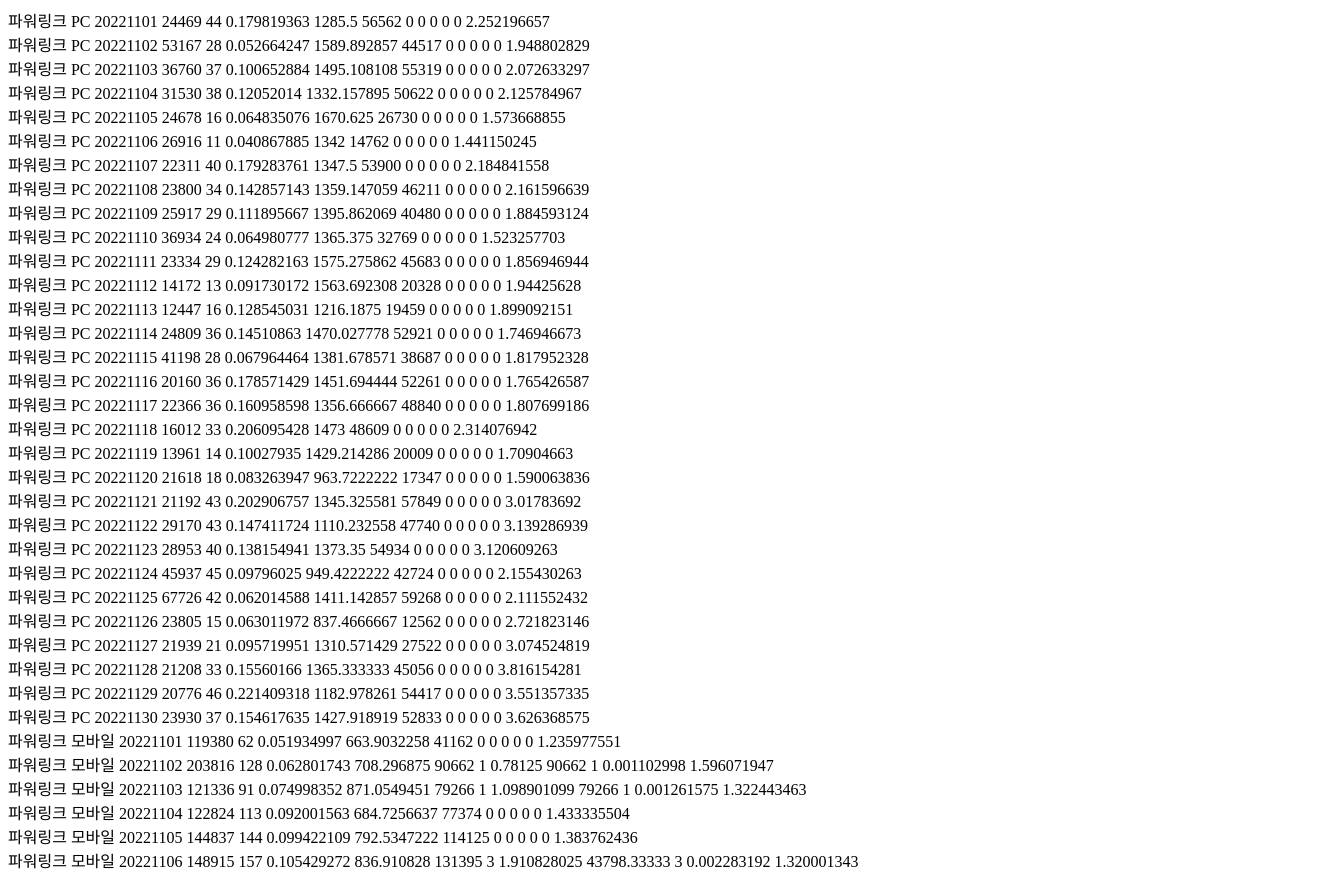
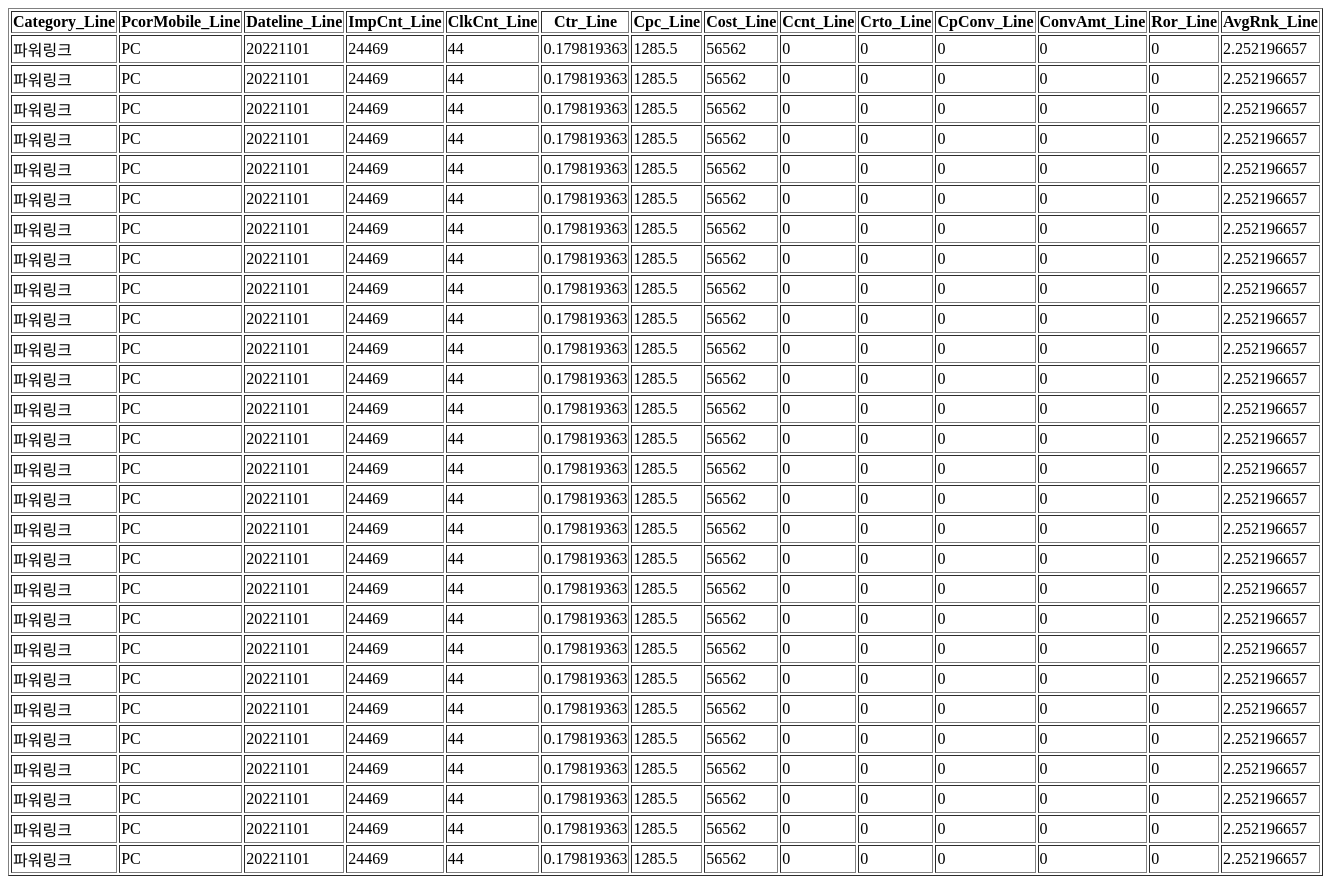
Before and after one commit to develop-kjy/samplepage, a website: page index.html in a window 1280 px wide. Shown: the top 876 px of the page, 1323 px wide, since content can reach past the window. Drawn offline with nearby package versions, Linux system fonts and the light colour scheme.

Commit message:
업데이트

```diff
--- a/index.html
+++ b/index.html
@@ -20,126 +20,502 @@
 </head>
 
 <body>
-    파워링크 PC 20221101 24469 44 0.179819363 1285.5 56562 0 0 0 0 0 2.252196657
-    <br>파워링크 PC 20221102 53167 28 0.052664247 1589.892857 44517 0 0 0 0 0 1.948802829
-    <br>파워링크 PC 20221103 36760 37 0.100652884 1495.108108 55319 0 0 0 0 0 2.072633297
-    <br>파워링크 PC 20221104 31530 38 0.12052014 1332.157895 50622 0 0 0 0 0 2.125784967
-    <br>파워링크 PC 20221105 24678 16 0.064835076 1670.625 26730 0 0 0 0 0 1.573668855
-    <br>파워링크 PC 20221106 26916 11 0.040867885 1342 14762 0 0 0 0 0 1.441150245
-    <br>파워링크 PC 20221107 22311 40 0.179283761 1347.5 53900 0 0 0 0 0 2.184841558
-    <br>파워링크 PC 20221108 23800 34 0.142857143 1359.147059 46211 0 0 0 0 0 2.161596639
-    <br>파워링크 PC 20221109 25917 29 0.111895667 1395.862069 40480 0 0 0 0 0 1.884593124
-    <br>파워링크 PC 20221110 36934 24 0.064980777 1365.375 32769 0 0 0 0 0 1.523257703
-    <br>파워링크 PC 20221111 23334 29 0.124282163 1575.275862 45683 0 0 0 0 0 1.856946944
-    <br>파워링크 PC 20221112 14172 13 0.091730172 1563.692308 20328 0 0 0 0 0 1.94425628
-    <br>파워링크 PC 20221113 12447 16 0.128545031 1216.1875 19459 0 0 0 0 0 1.899092151
-    <br>파워링크 PC 20221114 24809 36 0.14510863 1470.027778 52921 0 0 0 0 0 1.746946673
-    <br>파워링크 PC 20221115 41198 28 0.067964464 1381.678571 38687 0 0 0 0 0 1.817952328
-    <br>파워링크 PC 20221116 20160 36 0.178571429 1451.694444 52261 0 0 0 0 0 1.765426587
-    <br>파워링크 PC 20221117 22366 36 0.160958598 1356.666667 48840 0 0 0 0 0 1.807699186
-    <br>파워링크 PC 20221118 16012 33 0.206095428 1473 48609 0 0 0 0 0 2.314076942
-    <br>파워링크 PC 20221119 13961 14 0.10027935 1429.214286 20009 0 0 0 0 0 1.70904663
-    <br>파워링크 PC 20221120 21618 18 0.083263947 963.7222222 17347 0 0 0 0 0 1.590063836
-    <br>파워링크 PC 20221121 21192 43 0.202906757 1345.325581 57849 0 0 0 0 0 3.01783692
-    <br>파워링크 PC 20221122 29170 43 0.147411724 1110.232558 47740 0 0 0 0 0 3.139286939
-    <br>파워링크 PC 20221123 28953 40 0.138154941 1373.35 54934 0 0 0 0 0 3.120609263
-    <br>파워링크 PC 20221124 45937 45 0.09796025 949.4222222 42724 0 0 0 0 0 2.155430263
-    <br>파워링크 PC 20221125 67726 42 0.062014588 1411.142857 59268 0 0 0 0 0 2.111552432
-    <br>파워링크 PC 20221126 23805 15 0.063011972 837.4666667 12562 0 0 0 0 0 2.721823146
-    <br>파워링크 PC 20221127 21939 21 0.095719951 1310.571429 27522 0 0 0 0 0 3.074524819
-    <br>파워링크 PC 20221128 21208 33 0.15560166 1365.333333 45056 0 0 0 0 0 3.816154281
-    <br>파워링크 PC 20221129 20776 46 0.221409318 1182.978261 54417 0 0 0 0 0 3.551357335
-    <br>파워링크 PC 20221130 23930 37 0.154617635 1427.918919 52833 0 0 0 0 0 3.626368575
-    <br>파워링크 모바일 20221101 119380 62 0.051934997 663.9032258 41162 0 0 0 0 0 1.235977551
-    <br>파워링크 모바일 20221102 203816 128 0.062801743 708.296875 90662 1 0.78125 90662 1 0.001102998 1.596071947
-    <br>파워링크 모바일 20221103 121336 91 0.074998352 871.0549451 79266 1 1.098901099 79266 1 0.001261575 1.322443463
-    <br>파워링크 모바일 20221104 122824 113 0.092001563 684.7256637 77374 0 0 0 0 0 1.433335504
-    <br>파워링크 모바일 20221105 144837 144 0.099422109 792.5347222 114125 0 0 0 0 0 1.383762436
-    <br>파워링크 모바일 20221106 148915 157 0.105429272 836.910828 131395 3 1.910828025 43798.33333 3 0.002283192 1.320001343
-    <br>파워링크 모바일 20221107 86123 97 0.112629611 869.1134021 84304 1 1.030927835 84304 1 0.001186183 1.402482496
-    <br>파워링크 모바일 20221108 126877 100 0.078816492 867.02 86702 2 2 43351 2 0.002306752 1.451602733
-    <br>파워링크 모바일 20221109 104205 93 0.089247157 1044.053763 97097 2 2.150537634 48548.5 2 0.002059796 1.295993474
-    <br>파워링크 모바일 20221110 184128 128 0.069516858 1103.007813 141185 0 0 0 0 0 1.320804006
-    <br>파워링크 모바일 20221111 116856 88 0.07530636 1028 90464 1 1.136363636 90464 1 0.001105412 1.469714863
-    <br>파워링크 모바일 20221112 127858 116 0.090725649 1049.267241 121715 0 0 0 0 0 1.425784855
-    <br>파워링크 모바일 20221113 133301 153 0.114777834 797.751634 122056 1 0.653594771 122056 1 0.000819296 1.368571879
-    <br>파워링크 모바일 20221114 116298 108 0.092864882 825.3055556 89133 0 0 0 0 0 1.242635299
-    <br>파워링크 모바일 20221115 216441 114 0.052670243 823.2631579 93852 0 0 0 0 0 1.435005383
-    <br>파워링크 모바일 20221116 100784 92 0.091284331 930.2173913 85580 0 0 0 0 0 1.247102715
-    <br>파워링크 모바일 20221117 99501 98 0.098491472 887.6326531 86988 0 0 0 0 0 1.261605411
-    <br>파워링크 모바일 20221118 76454 120 0.156957125 766.2416667 91949 0 0 0 0 0 1.320506448
-    <br>파워링크 모바일 20221119 93484 141 0.150827949 760.7943262 107272 0 0 0 0 0 1.359751401
-    <br>파워링크 모바일 20221120 109373 154 0.140802575 876.2857143 134948 1 0.649350649 134948 1 0.000741026 1.27556161
-    <br>파워링크 모바일 20221121 72995 97 0.132885814 746.5257732 72413 2 2.06185567 36206.5 2 0.002761935 1.352503596
-    <br>파워링크 모바일 20221122 88103 124 0.140744356 704.1774194 87318 2 1.612903226 43659 2 0.002290478 1.494148894
-    <br>파워링크 모바일 20221123 90293 123 0.136223185 687.8130081 84601 1 0.81300813 84601 1 0.001182019 1.404449957
-    <br>파워링크 모바일 20221124 185249 145 0.078273027 739.5793103 107239 0 0 0 0 0 1.372493239
-    <br>파워링크 모바일 20221125 351819 219 0.062247917 434.2237443 95095 1 0.456621005 95095 1 0.00105158 1.239375929
-    <br>파워링크 모바일 20221126 184628 159 0.086119115 601.3333333 95612 2 1.257861635 47806 2 0.002091788 1.300062829
-    <br>파워링크 모바일 20221127 109401 153 0.139852469 760.0784314 116292 0 0 0 0 0 1.39620296
-    <br>파워링크 모바일 20221128 77800 111 0.142673522 784.3693694 87065 0 0 0 0 0 1.528277635
-    <br>파워링크 모바일 20221129 79274 123 0.155158059 823.300813 101266 1 0.81300813 101266 1 0.000987498 1.377147615
-    <br>파워링크 모바일 20221130 85493 128 0.14971986 728.3203125 93225 0 0 0 0 0 1.543331033
-    <br>쇼핑검색 PC 20221101 195 2 1.025641026 55 110 0 0 0 0 0 2.425641026
-    <br>쇼핑검색 PC 20221102 142 2 1.408450704 55 110 0 0 0 0 0 2.211267606
-    <br>쇼핑검색 PC 20221103 201 6 2.985074627 55 330 0 0 0 0 0 2.860696517
-    <br>쇼핑검색 PC 20221104 144 4 2.777777778 55 220 0 0 0 0 0 2.777777778
-    <br>쇼핑검색 PC 20221105 43 4 9.302325581 55 220 0 0 0 0 0 4.953488372
-    <br>쇼핑검색 PC 20221106 65 2 3.076923077 55 110 0 0 0 0 0 2.553846154
-    <br>쇼핑검색 PC 20221107 283 6 2.120141343 55 330 0 0 0 0 0 2.632508834
-    <br>쇼핑검색 PC 20221108 171 3 1.754385965 55 165 0 0 0 0 0 2.385964912
-    <br>쇼핑검색 PC 20221109 155 1 0.64516129 55 55 0 0 0 0 0 2.503225806
-    <br>쇼핑검색 PC 20221110 151 1 0.662251656 55 55 0 0 0 0 0 3.046357616
-    <br>쇼핑검색 PC 20221111 232 5 2.155172414 90.2 451 0 0 0 0 0 3.672413793
-    <br>쇼핑검색 PC 20221112 169 1 0.591715976 209 209 0 0 0 0 0 3.041420118
-    <br>쇼핑검색 PC 20221113 104 0 0 0 0 0 0 0 0 0 1.942307692
-    <br>쇼핑검색 PC 20221114 263 5 1.901140684 182.6 913 0 0 0 0 0 2.931558935
-    <br>쇼핑검색 PC 20221115 304 6 1.973684211 176 1056 0 0 0 0 0 3.532894737
-    <br>쇼핑검색 PC 20221116 208 7 3.365384615 185.4285714 1298 0 0 0 0 0 2.774038462
-    <br>쇼핑검색 PC 20221117 242 7 2.892561983 157.1428571 1100 0 0 0 0 0 3.202479339
-    <br>쇼핑검색 PC 20221118 144 4 2.777777778 132 528 0 0 0 0 0 3.805555556
-    <br>쇼핑검색 PC 20221119 47 1 2.127659574 132 132 0 0 0 0 0 4.872340426
-    <br>쇼핑검색 PC 20221120 49 2 4.081632653 132 264 0 0 0 0 0 6.428571429
-    <br>쇼핑검색 PC 20221121 201 2 0.995024876 132 264 0 0 0 0 0 3.55721393
-    <br>쇼핑검색 PC 20221122 185 2 1.081081081 132 264 0 0 0 0 0 2.783783784
-    <br>쇼핑검색 PC 20221123 130 2 1.538461538 132 264 0 0 0 0 0 3.6
-    <br>쇼핑검색 PC 20221124 255 8 3.137254902 122.375 979 0 0 0 0 0 3
-    <br>쇼핑검색 PC 20221125 100 3 3 132 396 0 0 0 0 0 4.94
-    <br>쇼핑검색 PC 20221126 68 2 2.941176471 132 264 0 0 0 0 0 2.985294118
-    <br>쇼핑검색 PC 20221127 87 2 2.298850575 132 264 0 0 0 0 0 4.505747126
-    <br>쇼핑검색 PC 20221128 213 4 1.877934272 132 528 0 0 0 0 0 3.807511737
-    <br>쇼핑검색 PC 20221129 153 6 3.921568627 122.8333333 737 0 0 0 0 0 3.516339869
-    <br>쇼핑검색 PC 20221130 183 7 3.825136612 132 924 0 0 0 0 0 3.590163934
-    <br>쇼핑검색 모바일 20221101 532 9 1.691729323 55 495 0 0 0 0 0 2.813909774
-    <br>쇼핑검색 모바일 20221102 981 7 0.713557594 55 385 0 0 0 0 0 4.163098879
-    <br>쇼핑검색 모바일 20221103 732 11 1.50273224 55 605 0 0 0 0 0 4.718579235
-    <br>쇼핑검색 모바일 20221104 960 6 0.625 55 330 0 0 0 0 0 5.632291667
-    <br>쇼핑검색 모바일 20221105 724 8 1.104972376 55 440 0 0 0 0 0 4.397790055
-    <br>쇼핑검색 모바일 20221106 1232 8 0.649350649 55 440 0 0 0 0 0 4.234577922
-    <br>쇼핑검색 모바일 20221107 996 12 1.204819277 55 660 0 0 0 0 0 4.180722892
-    <br>쇼핑검색 모바일 20221108 1179 16 1.357082273 55 880 0 0 0 0 0 3.854961832
-    <br>쇼핑검색 모바일 20221109 1116 13 1.164874552 55 715 0 0 0 0 0 4.180107527
-    <br>쇼핑검색 모바일 20221110 768 7 0.911458333 55 385 0 0 0 0 0 4.579427083
-    <br>쇼핑검색 모바일 20221111 1253 5 0.399042298 134.2 671 0 0 0 0 0 3.964884278
-    <br>쇼핑검색 모바일 20221112 1825 18 0.98630137 173.5555556 3124 0 0 0 0 0 3.540273973
-    <br>쇼핑검색 모바일 20221113 1303 11 0.844205679 175 1925 0 0 0 0 0 3.718342287
-    <br>쇼핑검색 모바일 20221114 1564 14 0.895140665 158.7142857 2222 0 0 0 0 0 3.560741688
-    <br>쇼핑검색 모바일 20221115 1334 14 1.049475262 166.5714286 2332 0 0 0 0 0 3.215892054
-    <br>쇼핑검색 모바일 20221116 1215 11 0.905349794 191 2101 0 0 0 0 0 3.641975309
-    <br>쇼핑검색 모바일 20221117 1570 17 1.082802548 153.3529412 2607 0 0 0 0 0 4.338216561
-    <br>쇼핑검색 모바일 20221118 1208 13 1.07615894 130.3076923 1694 0 0 0 0 0 5.856788079
-    <br>쇼핑검색 모바일 20221119 931 12 1.288936627 128.3333333 1540 0 0 0 0 0 5.546723953
-    <br>쇼핑검색 모바일 20221120 1398 12 0.858369099 123.75 1485 0 0 0 0 0 5.64806867
-    <br>쇼핑검색 모바일 20221121 1685 15 0.890207715 125.4 1881 0 0 0 0 0 5.76735905
-    <br>쇼핑검색 모바일 20221122 1683 15 0.891265597 126.1333333 1892 0 0 0 0 0 5.530005942
-    <br>쇼핑검색 모바일 20221123 1439 11 0.764419736 128 1408 0 0 0 0 0 5.194579569
-    <br>쇼핑검색 모바일 20221124 1286 14 1.088646967 132 1848 0 0 0 0 0 5.876360809
-    <br>쇼핑검색 모바일 20221125 1257 15 1.193317422 129.0666667 1936 0 0 0 0 0 5.014319809
-    <br>쇼핑검색 모바일 20221126 1046 10 0.956022945 132 1320 0 0 0 0 0 5.342256214
-    <br>쇼핑검색 모바일 20221127 1246 13 1.043338684 124.3846154 1617 0 0 0 0 0 6.321027287
-    <br>쇼핑검색 모바일 20221128 1488 16 1.075268817 132 2112 0 0 0 0 0 5.738575269
-    <br>쇼핑검색 모바일 20221129 1303 9 0.690713738 127.1111111 1144 0 0 0 0 0 5.917881811
-    <br>쇼핑검색 모바일 20221130 1426 19 1.332398317 130.2631579 2475 0 0 0 0 0 5.116409537
+    <table border="1">
+        <th>Category_Line</th>
+        <th>PcorMobile_Line</th>
+        <th>Dateline_Line</th>
+        <th>ImpCnt_Line</th>
+        <th>ClkCnt_Line</th>
+        <th>Ctr_Line</th>
+        <th>Cpc_Line</th>
+        <th>Cost_Line</th>
+        <th>Ccnt_Line</th>
+        <th>Crto_Line</th>
+        <th>CpConv_Line</th>
+        <th>ConvAmt_Line</th>
+        <th>Ror_Line</th>
+        <th>AvgRnk_Line</th>
+        <tr>
+            <td>파워링크</td>
+            <td>PC</td>
+            <td>20221101</td>
+            <td>24469</td>
+            <td>44</td>
+            <td>0.179819363</td>
+            <td>1285.5</td>
+            <td>56562</td>
+            <td>0</td>
+            <td>0</td>
+            <td>0</td>
+            <td>0</td>
+            <td>0</td>
+            <td>2.252196657</td>
+
+
+        </tr>
+        <tr>
+            <td>파워링크</td>
+            <td>PC</td>
+            <td>20221101</td>
+            <td>24469</td>
+            <td>44</td>
+            <td>0.179819363</td>
+            <td>1285.5</td>
+            <td>56562</td>
+            <td>0</td>
+            <td>0</td>
+            <td>0</td>
+            <td>0</td>
+            <td>0</td>
+            <td>2.252196657</td>
+
+
+        </tr>  <tr>
+            <td>파워링크</td>
+            <td>PC</td>
+            <td>20221101</td>
+            <td>24469</td>
+            <td>44</td>
+            <td>0.179819363</td>
+            <td>1285.5</td>
+            <td>56562</td>
+            <td>0</td>
+            <td>0</td>
+            <td>0</td>
+            <td>0</td>
+            <td>0</td>
+            <td>2.252196657</td>
+
+
+        </tr>  <tr>
+            <td>파워링크</td>
+            <td>PC</td>
+            <td>20221101</td>
+            <td>24469</td>
+            <td>44</td>
+            <td>0.179819363</td>
+            <td>1285.5</td>
+            <td>56562</td>
+            <td>0</td>
+            <td>0</td>
+            <td>0</td>
+            <td>0</td>
+            <td>0</td>
+            <td>2.252196657</td>
+
+
+        </tr>  <tr>
+            <td>파워링크</td>
+            <td>PC</td>
+            <td>20221101</td>
+            <td>24469</td>
+            <td>44</td>
+            <td>0.179819363</td>
+            <td>1285.5</td>
+            <td>56562</td>
+            <td>0</td>
+            <td>0</td>
+            <td>0</td>
+            <td>0</td>
+            <td>0</td>
+            <td>2.252196657</td>
+
+
+        </tr>  <tr>
+            <td>파워링크</td>
+            <td>PC</td>
+            <td>20221101</td>
+            <td>24469</td>
+            <td>44</td>
+            <td>0.179819363</td>
+            <td>1285.5</td>
+            <td>56562</td>
+            <td>0</td>
+            <td>0</td>
+            <td>0</td>
+            <td>0</td>
+            <td>0</td>
+            <td>2.252196657</td>
+
+
+        </tr>  <tr>
+            <td>파워링크</td>
+            <td>PC</td>
+            <td>20221101</td>
+            <td>24469</td>
+            <td>44</td>
+            <td>0.179819363</td>
+            <td>1285.5</td>
+            <td>56562</td>
+            <td>0</td>
+            <td>0</td>
+            <td>0</td>
+            <td>0</td>
+            <td>0</td>
+            <td>2.252196657</td>
+
+
+        </tr>  <tr>
+            <td>파워링크</td>
+            <td>PC</td>
+            <td>20221101</td>
+            <td>24469</td>
+            <td>44</td>
+            <td>0.179819363</td>
+            <td>1285.5</td>
+            <td>56562</td>
+            <td>0</td>
+            <td>0</td>
+            <td>0</td>
+            <td>0</td>
+            <td>0</td>
+            <td>2.252196657</td>
+
+
+        </tr>  <tr>
+            <td>파워링크</td>
+            <td>PC</td>
+            <td>20221101</td>
+            <td>24469</td>
+            <td>44</td>
+            <td>0.179819363</td>
+            <td>1285.5</td>
+            <td>56562</td>
+            <td>0</td>
+            <td>0</td>
+            <td>0</td>
+            <td>0</td>
+            <td>0</td>
+            <td>2.252196657</td>
+
+
+        </tr>  <tr>
+            <td>파워링크</td>
+            <td>PC</td>
+            <td>20221101</td>
+            <td>24469</td>
+            <td>44</td>
+            <td>0.179819363</td>
+            <td>1285.5</td>
+            <td>56562</td>
+            <td>0</td>
+            <td>0</td>
+            <td>0</td>
+            <td>0</td>
+            <td>0</td>
+            <td>2.252196657</td>
+
+
+        </tr>  <tr>
+            <td>파워링크</td>
+            <td>PC</td>
+            <td>20221101</td>
+            <td>24469</td>
+            <td>44</td>
+            <td>0.179819363</td>
+            <td>1285.5</td>
+            <td>56562</td>
+            <td>0</td>
+            <td>0</td>
+            <td>0</td>
+            <td>0</td>
+            <td>0</td>
+            <td>2.252196657</td>
+
+
+        </tr>  <tr>
+            <td>파워링크</td>
+            <td>PC</td>
+            <td>20221101</td>
+            <td>24469</td>
+            <td>44</td>
+            <td>0.179819363</td>
+            <td>1285.5</td>
+            <td>56562</td>
+            <td>0</td>
+            <td>0</td>
+            <td>0</td>
+            <td>0</td>
+            <td>0</td>
+            <td>2.252196657</td>
+
+
+        </tr>  <tr>
+            <td>파워링크</td>
+            <td>PC</td>
+            <td>20221101</td>
+            <td>24469</td>
+            <td>44</td>
+            <td>0.179819363</td>
+            <td>1285.5</td>
+            <td>56562</td>
+            <td>0</td>
+            <td>0</td>
+            <td>0</td>
+            <td>0</td>
+            <td>0</td>
+            <td>2.252196657</td>
+
+
+        </tr>  <tr>
+            <td>파워링크</td>
+            <td>PC</td>
+            <td>20221101</td>
+            <td>24469</td>
+            <td>44</td>
+            <td>0.179819363</td>
+            <td>1285.5</td>
+            <td>56562</td>
+            <td>0</td>
+            <td>0</td>
+            <td>0</td>
+            <td>0</td>
+            <td>0</td>
+            <td>2.252196657</td>
+
+
+        </tr>  <tr>
+            <td>파워링크</td>
+            <td>PC</td>
+            <td>20221101</td>
+            <td>24469</td>
+            <td>44</td>
+            <td>0.179819363</td>
+            <td>1285.5</td>
+            <td>56562</td>
+            <td>0</td>
+            <td>0</td>
+            <td>0</td>
+            <td>0</td>
+            <td>0</td>
+            <td>2.252196657</td>
+
+
+        </tr>  <tr>
+            <td>파워링크</td>
+            <td>PC</td>
+            <td>20221101</td>
+            <td>24469</td>
+            <td>44</td>
+            <td>0.179819363</td>
+            <td>1285.5</td>
+            <td>56562</td>
+            <td>0</td>
+            <td>0</td>
+            <td>0</td>
+            <td>0</td>
+            <td>0</td>
+            <td>2.252196657</td>
+
+
+        </tr>  <tr>
+            <td>파워링크</td>
+            <td>PC</td>
+            <td>20221101</td>
+            <td>24469</td>
+            <td>44</td>
+            <td>0.179819363</td>
+            <td>1285.5</td>
+            <td>56562</td>
+            <td>0</td>
+            <td>0</td>
+            <td>0</td>
+            <td>0</td>
+            <td>0</td>
+            <td>2.252196657</td>
+
+
+        </tr>  <tr>
+            <td>파워링크</td>
+            <td>PC</td>
+            <td>20221101</td>
+            <td>24469</td>
+            <td>44</td>
+            <td>0.179819363</td>
+            <td>1285.5</td>
+            <td>56562</td>
+            <td>0</td>
+            <td>0</td>
+            <td>0</td>
+            <td>0</td>
+            <td>0</td>
+            <td>2.252196657</td>
+
+
+        </tr>  <tr>
+            <td>파워링크</td>
+            <td>PC</td>
+            <td>20221101</td>
+            <td>24469</td>
+            <td>44</td>
+            <td>0.179819363</td>
+            <td>1285.5</td>
+            <td>56562</td>
+            <td>0</td>
+            <td>0</td>
+            <td>0</td>
+            <td>0</td>
+            <td>0</td>
+            <td>2.252196657</td>
+
+
+        </tr>  <tr>
+            <td>파워링크</td>
+            <td>PC</td>
+            <td>20221101</td>
+            <td>24469</td>
+            <td>44</td>
+            <td>0.179819363</td>
+            <td>1285.5</td>
+            <td>56562</td>
+            <td>0</td>
+            <td>0</td>
+            <td>0</td>
+            <td>0</td>
+            <td>0</td>
+            <td>2.252196657</td>
+
+
+        </tr>  <tr>
+            <td>파워링크</td>
+            <td>PC</td>
+            <td>20221101</td>
+            <td>24469</td>
+            <td>44</td>
+            <td>0.179819363</td>
+            <td>1285.5</td>
+            <td>56562</td>
+            <td>0</td>
+            <td>0</td>
+            <td>0</td>
+            <td>0</td>
+            <td>0</td>
+            <td>2.252196657</td>
+
+
+        </tr>  <tr>
+            <td>파워링크</td>
+            <td>PC</td>
+            <td>20221101</td>
+            <td>24469</td>
+            <td>44</td>
+            <td>0.179819363</td>
+            <td>1285.5</td>
+            <td>56562</td>
+            <td>0</td>
+            <td>0</td>
+            <td>0</td>
+            <td>0</td>
+            <td>0</td>
+            <td>2.252196657</td>
+
+
+        </tr>  <tr>
+            <td>파워링크</td>
+            <td>PC</td>
+            <td>20221101</td>
+            <td>24469</td>
+            <td>44</td>
+            <td>0.179819363</td>
+            <td>1285.5</td>
+            <td>56562</td>
+            <td>0</td>
+            <td>0</td>
+            <td>0</td>
+            <td>0</td>
+            <td>0</td>
+            <td>2.252196657</td>
+
+
+        </tr>  <tr>
+            <td>파워링크</td>
+            <td>PC</td>
+            <td>20221101</td>
+            <td>24469</td>
+            <td>44</td>
+            <td>0.179819363</td>
+            <td>1285.5</td>
+            <td>56562</td>
+            <td>0</td>
+            <td>0</td>
+            <td>0</td>
+            <td>0</td>
+            <td>0</td>
+            <td>2.252196657</td>
+
+
+        </tr>  <tr>
+            <td>파워링크</td>
+            <td>PC</td>
+            <td>20221101</td>
+            <td>24469</td>
+            <td>44</td>
+            <td>0.179819363</td>
+            <td>1285.5</td>
+            <td>56562</td>
+            <td>0</td>
+            <td>0</td>
+            <td>0</td>
+            <td>0</td>
+            <td>0</td>
+            <td>2.252196657</td>
+
+
+        </tr>  <tr>
+            <td>파워링크</td>
+            <td>PC</td>
+            <td>20221101</td>
+            <td>24469</td>
+            <td>44</td>
+            <td>0.179819363</td>
+            <td>1285.5</td>
+            <td>56562</td>
+            <td>0</td>
+            <td>0</td>
+            <td>0</td>
+            <td>0</td>
+            <td>0</td>
+            <td>2.252196657</td>
+
+
+        </tr>  <tr>
+            <td>파워링크</td>
+            <td>PC</td>
+            <td>20221101</td>
+            <td>24469</td>
+            <td>44</td>
+            <td>0.179819363</td>
+            <td>1285.5</td>
+            <td>56562</td>
+            <td>0</td>
+            <td>0</td>
+            <td>0</td>
+            <td>0</td>
+            <td>0</td>
+            <td>2.252196657</td>
+
+
+        </tr>  <tr>
+            <td>파워링크</td>
+            <td>PC</td>
+            <td>20221101</td>
+            <td>24469</td>
+            <td>44</td>
+            <td>0.179819363</td>
+            <td>1285.5</td>
+            <td>56562</td>
+            <td>0</td>
+            <td>0</td>
+            <td>0</td>
+            <td>0</td>
+            <td>0</td>
+            <td>2.252196657</td>
+
+
+        </tr>
+    </table>
+
+
     <script>
 
     </script>
```
